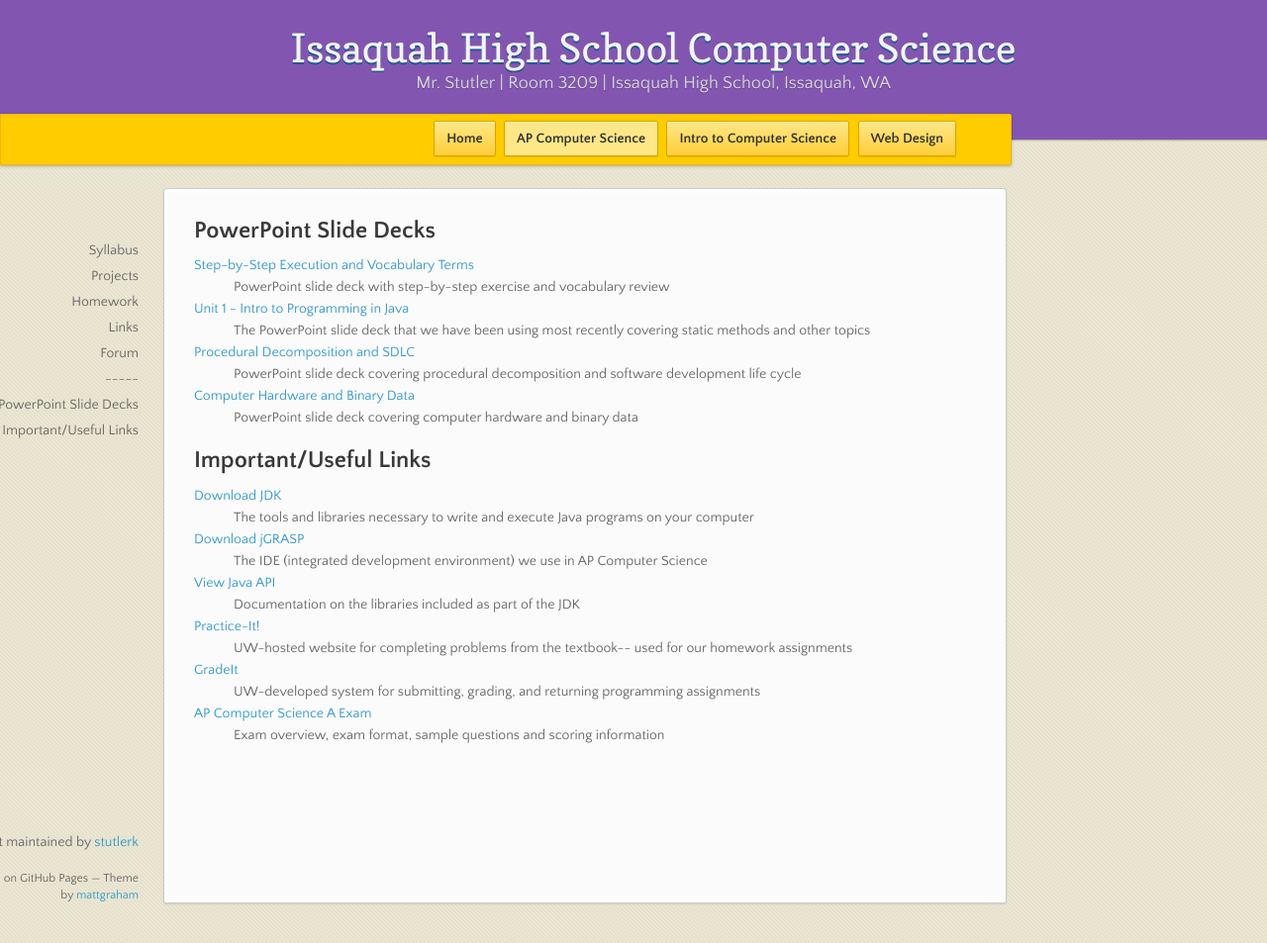
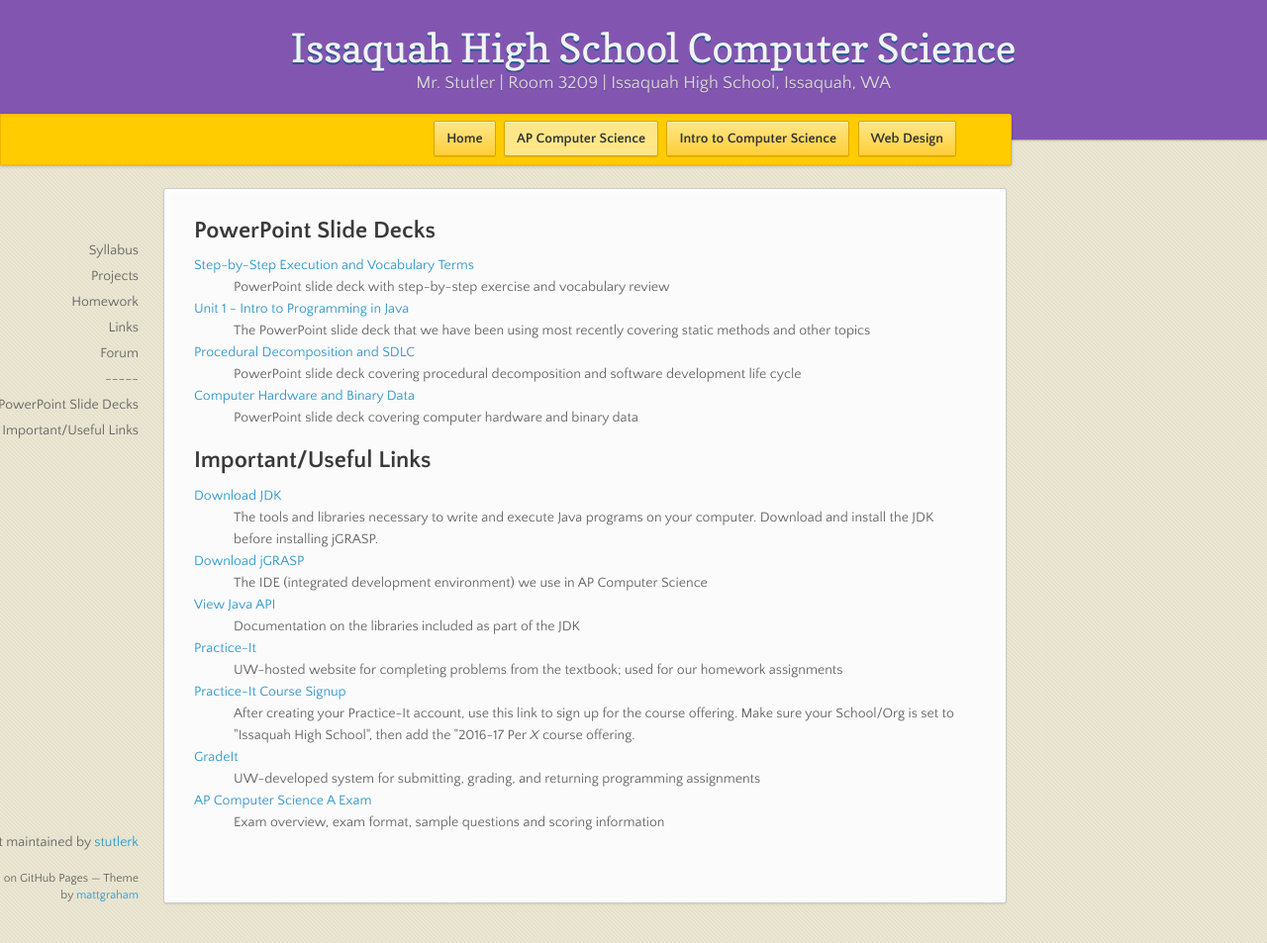
Before and after one commit to stutlerk/ihs-website, a Jekyll site: the page built from _apcs/links.html, in a window 1280 px wide and 953 px high. Shown: the whole window at 99% size. Built offline with Jekyll 4.4.1, drawn with Linux system fonts in a browser that asks for light colours; nearby versions of some CDN libraries.

Commit message:
Update links.html

```diff
--- a/_apcs/links.html
+++ b/_apcs/links.html
@@ -21,7 +21,7 @@ layout: course
 <h2>Important/Useful Links</h2>
 <dl>
     <dt><a href="http://www.oracle.com/technetwork/java/javase/downloads/jdk8-downloads-2133151.html">Download JDK</a></dt>
-    <dd>The tools and libraries necessary to write and execute Java programs on your computer </dd>
+    <dd>The tools and libraries necessary to write and execute Java programs on your computer. Download and install the JDK before installing jGRASP.</dd>
 
     <dt><a href="http://spider.eng.auburn.edu/user-cgi/grasp/grasp.pl?;dl=download_jgrasp.html">Download jGRASP</a></dt>
     <dd>The IDE (integrated development environment) we use in AP Computer Science</dd>
@@ -29,8 +29,12 @@ layout: course
     <dt><a href="http://docs.oracle.com/javase/8/docs/api/">View Java API</a></dt>
     <dd>Documentation on the libraries included as part of the JDK</dd>
 
-    <dt><a href="http://practiceit.cs.washington.edu/">Practice-It!</a></dt>
-    <dd>UW-hosted website for completing problems from the textbook-- used for our homework assignments</dd>
+    <dt><a href="http://practiceit.cs.washington.edu/">Practice-It</a></dt>
+    <dd>UW-hosted website for completing problems from the textbook; used for our homework assignments</dd>
+
+    <dt><a href="http://practiceit.cs.washington.edu/course/list">Practice-It Course Signup</a></dt>
+    <dd>After creating your Practice-It account, use this link to sign up for the course offering. Make sure your School/Org is set
+        to "Issaquah High School", then add the "2016-17 Per <i>X</i> course offering.</dd>
 
     <dt><a href="https://gradeit-hs.cs.washington.edu/issaquah/">GradeIt</a></dt>
     <dd>UW-developed system for submitting, grading, and returning programming assignments</dd>
```
